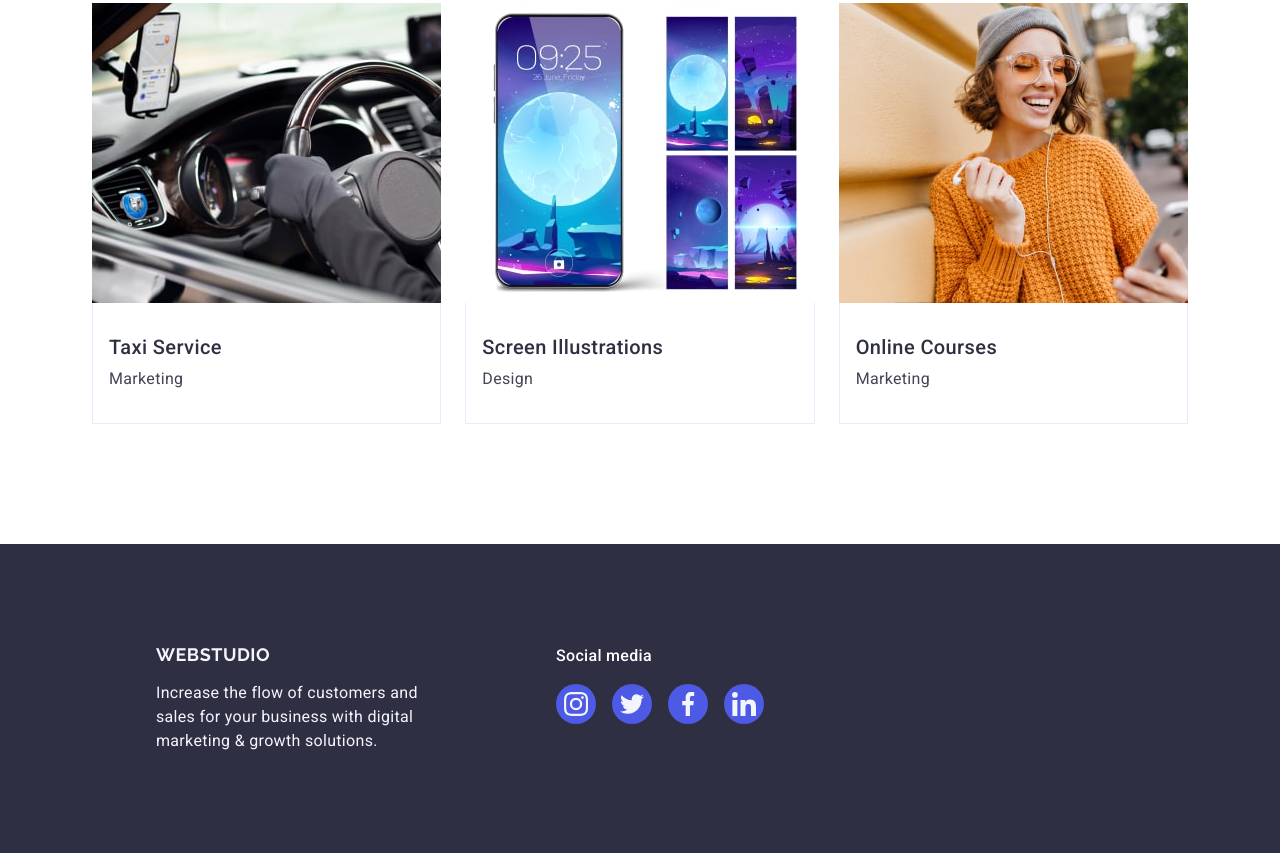
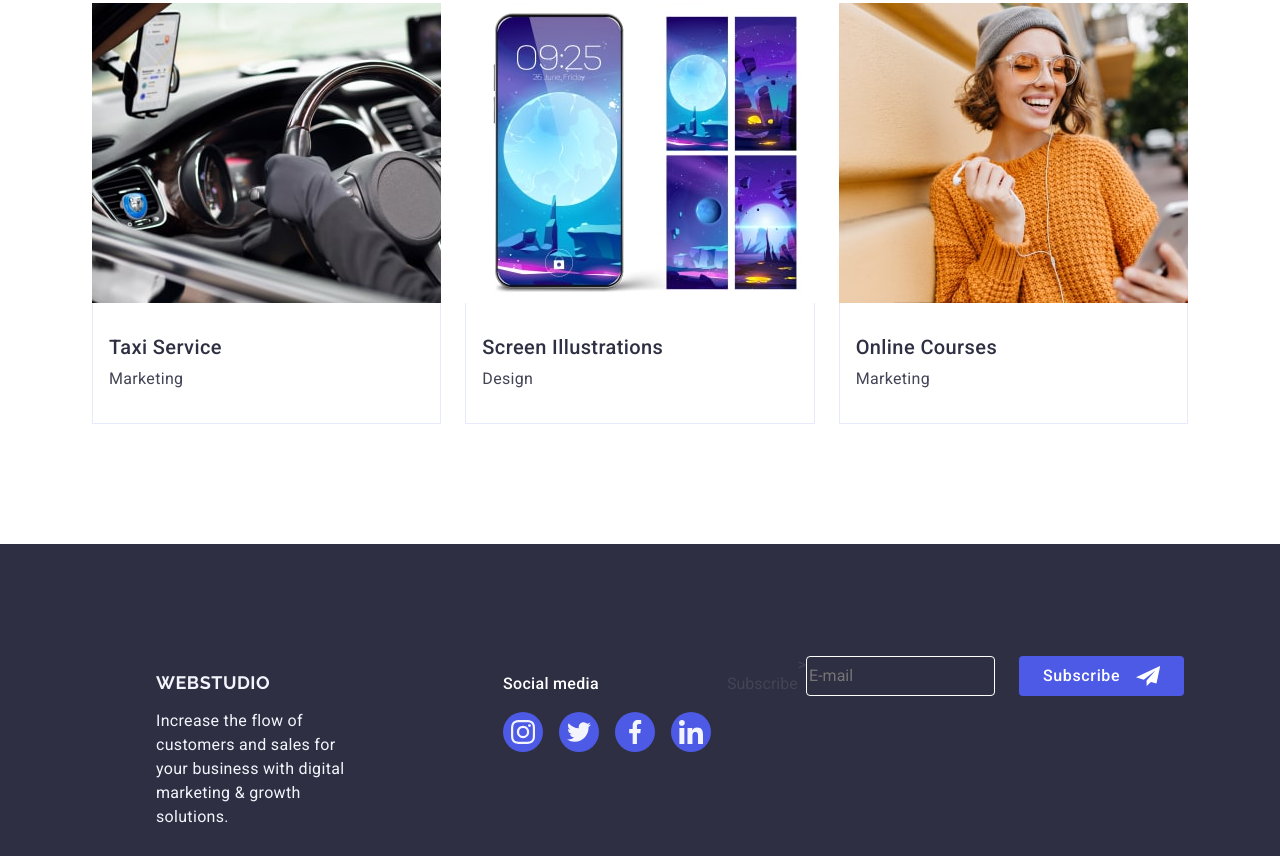
Before and after one commit to Elis89-lgtm/goit-markup-hw-05, a plain HTML site: page index.html in a window 1280 px wide. Shown: the part 2656-3512 px from the top of the page. Drawn offline with nearby package versions, Linux system fonts and the light colour scheme.

Commit message:
add index styles file

```diff
--- a/css/styles.css
+++ b/css/styles.css
@@ -523,6 +523,59 @@ line-height: 1.5;
 letter-spacing: 0.02em;
 color: #fff;
 }
+
+.footer-form {
+  display: flex;
+}
+.footer-part {
+  display: flex;
+  align-items: center;
+  justify-content: space-between;
+  margin-left: auto;
+  width: 453px;
+  height: 80px;
+}
+
+
+.footer-input {
+  border: 1px solid #fff;
+  border-radius: 4px;
+  max-width: 264px;
+  max-height: 40px;
+  background-color: transparent;
+  margin-right: 24px;
+}
+.footer-btn {
+  font-weight: 500;
+  font-size: 16px;
+  color: #fff;
+  line-height: 1.5;
+letter-spacing: 0.04em;
+text-align: center;
+  border-radius: 4px;
+  width: 165px;
+  height: 40px;
+  background-color: #4d5ae5;
+  border: none;
+  display: flex;
+align-items: center;
+justify-content: center;
+flex-direction: row;
+ gap: 16px;
+}
+.footer-btn:hover {
+  color: #404bbf;
+}
+
+.footer-btn:hover svg {
+  stroke: #404bbf;
+}
+
+.header-soc-icon {
+  flex-shrink: 0;
+}
+
+
 .backdrop {
   position: fixed;
   top: 0;
--- a/index.html
+++ b/index.html
@@ -468,6 +468,35 @@ u<!DOCTYPE html>
             </li>
           </ul>
         </div>
+        <div class="footer-part">
+          <p>Subscribe</p>
+          <form class="footer-form">
+            <label for="footer-email"></label>
+        >
+            <input
+              type="email"
+              name="footer-email"
+              id="footer-email"
+              class="footer-input"
+              placeholder="E-mail"
+            />
+            <button
+              type="submit"
+              class="footer-btn"
+            >
+              Subscribe
+              <svg
+                class="footer-icon-send"
+                width="24"
+                height="24"
+              >
+                <use href="./images/icons-send.svg#icon-icon-send"></use>
+              </svg>
+            </button>
+          </form>
+
+
+        </div>
       </div>
     </footer>
     <div class="backdrop is open"></div>
```
